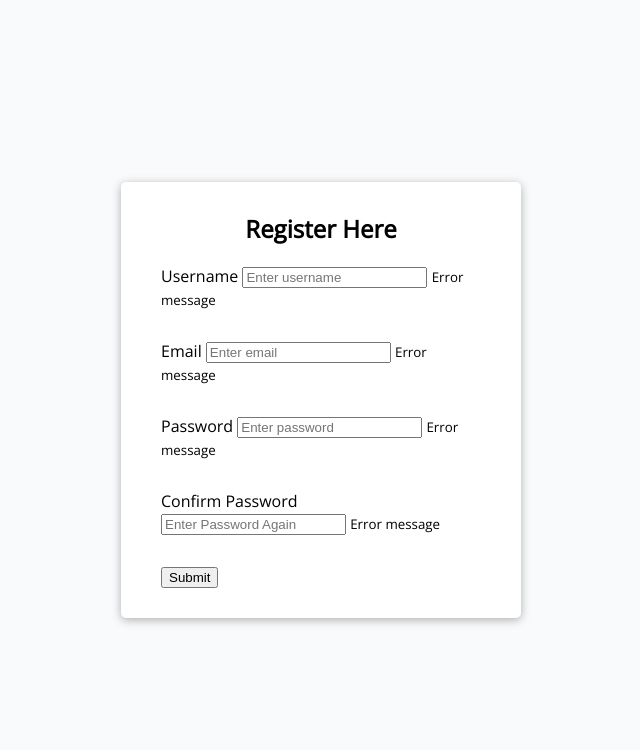
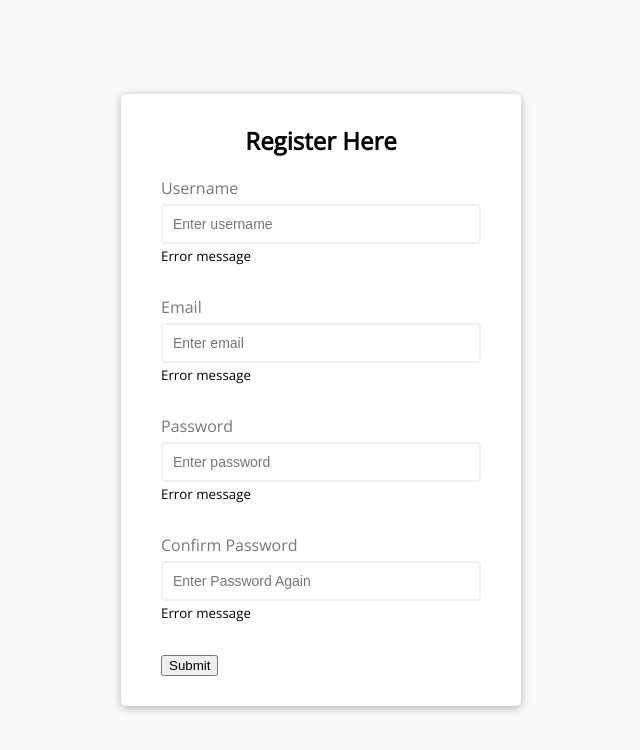
Before and after one commit to elenabaurkot/formValidator, a plain HTML site: page index.html in a window 1280 px wide. Shown: the whole page, without its empty margins (319-959 px from the left). Drawn offline with nearby package versions, Linux system fonts and the light colour scheme.

Commit message:
form control added

```diff
--- a/style.css
+++ b/style.css
@@ -35,3 +35,23 @@ h2 {
   padding-bottom: 20px;
   position: relative;
 }
+
+.form-control label {
+  color: #777;
+  display: block;
+  margin-bottom: 5px;
+}
+
+.form-control input {
+  border: 2px solid #f0f0f0;
+  border-radius: 4px;
+  display: block;
+  width: 100%;
+  padding: 10px;
+  font-size: 14px;
+}
+
+.form-control input:focus {
+  outline: 0;
+  border-color: #777;
+}
```
